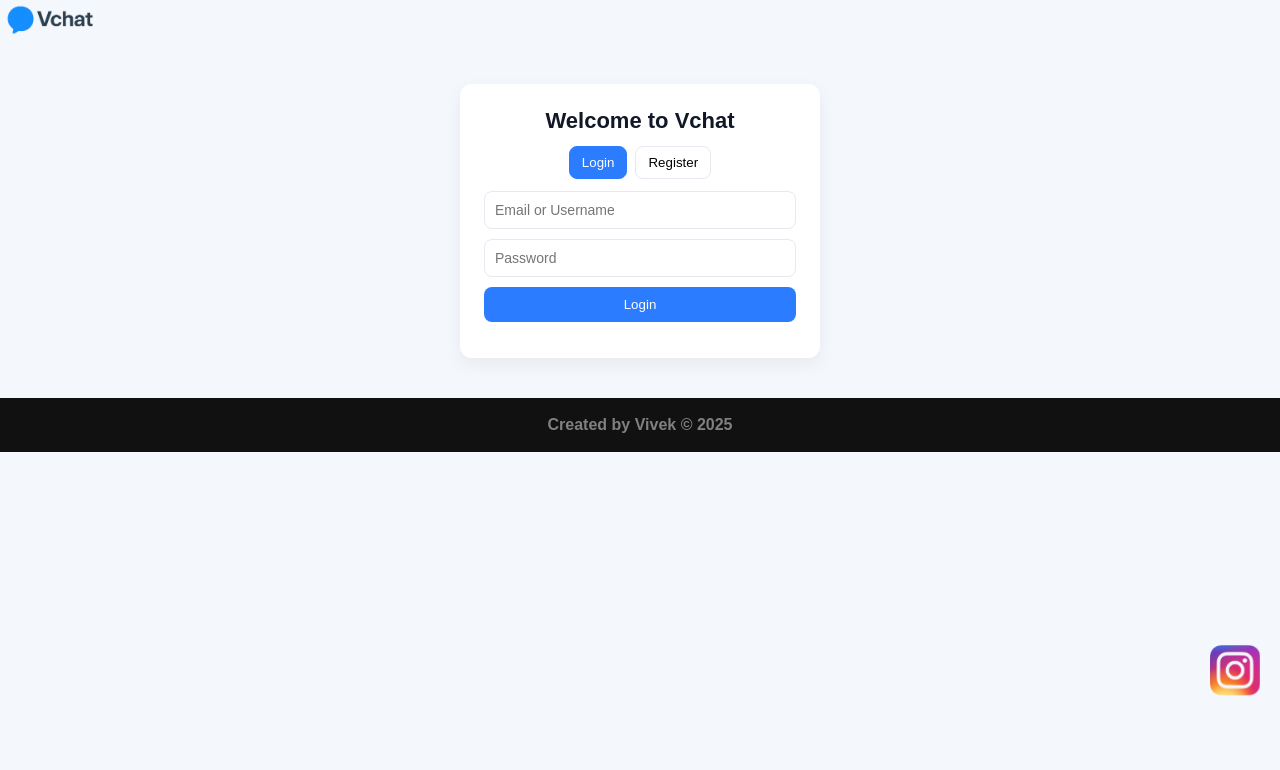
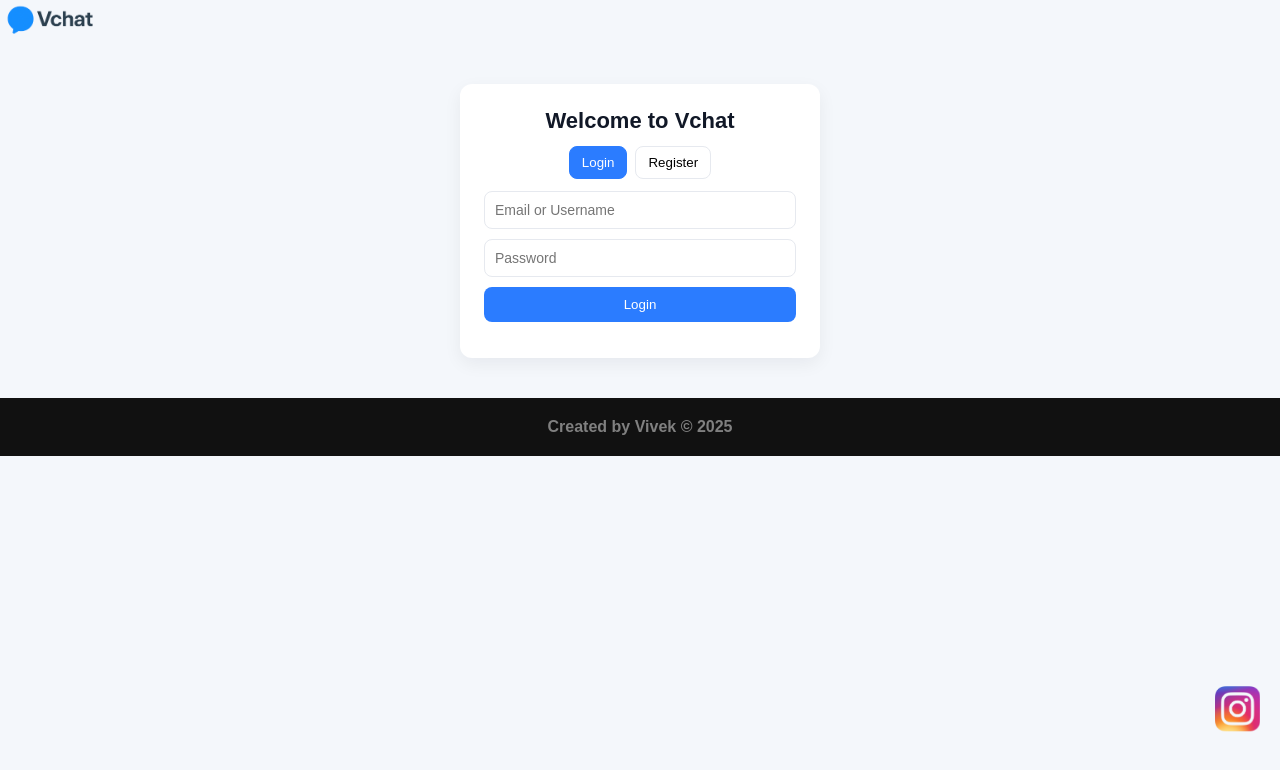
Before and after one commit to vivekkumar20041806/vchat, a website: page index.html in a window 1280 px wide. Drawn offline with Linux system fonts and the light colour scheme; no server answers.

Commit message:
Add files via upload

```diff
--- a/frontend/css/style.css
+++ b/frontend/css/style.css
@@ -135,16 +135,3 @@ button[type="submit"]{
   .chat-main{flex-direction:row}
   .chat-container{padding:10px;margin:20px auto !important}
 }
-
-
-
-
-.social-section img {
-  position: fixed;      /* Screen par fixed */
-  bottom: 80px;         /* Footer ke upar */
-  right: 20px;
-  z-index: 9999;        /* Footer ke upar */
-  height: 45px;
-  animation: floatInsta 3s ease-in-out infinite;
-  transition: transform 0.3s ease;
-}
--- a/index.html
+++ b/index.html
@@ -45,25 +45,14 @@
 
 
 
-<div id="social"></div>
-
-<script>
-  fetch('./pages/social-media.html')
-    .then(res => res.text())
-    .then(data => document.getElementById('social').innerHTML = data)
-    .catch(err => console.error("Social load error:", err));
-</script>
-
-
 
 
 <div id="footer"></div>
+
 <script>
-  fetch('./pages/footer.html')   // footer.html ka path correct rakho
-    .then(response => response.text())
-    .then(data => {
-      document.getElementById('footer').innerHTML = data;
-    })
+  fetch('./pages/footer.html')
+    .then(res => res.text())
+    .then(data => document.getElementById('footer').innerHTML = data)
     .catch(err => console.error("Footer load error:", err));
 </script>
 
--- a/pages/footer.html
+++ b/pages/footer.html
@@ -1,6 +1,7 @@
+<!-- Footer with floating Instagram icon -->
 <footer>
   <style>
-    /* Footer Text Style with Background */
+    /* Reset & font */
     * {
       margin: 0;
       padding: 0;
@@ -8,23 +9,51 @@
       font-family: "Poppins", sans-serif;
     }
 
+    /* Footer style */
     footer {
-      background-color: #111;  /* Dark background */
-      padding: 8px 0;          /* Top & bottom spacing */
-      position: relative;       /* Footer ko normal flow me rakho */
-      z-index: 1;               /* Footer ka z-index low rakho, icon ke neeche */
+      background-color: #111;
+      padding: 20px 0;
+      text-align: center;
+      color: gray;
+      font-size: 16px;
+      font-weight: 700;
+      font-family: 'Arial', sans-serif;
+      position: relative; /* Footer normal flow */
+      z-index: 1;         /* Footer low */
     }
 
-    /* Footer Text Style */
-    footer p {
-      color: gray;               /* Text color */
-      text-align: center;        /* Center text */
-      font-size: 16px;           /* Font size */
-      font-weight: 700;          /* Medium weight */
-      margin: 10px 0;            /* Top & bottom spacing */
-      font-family: 'Arial', sans-serif;  /* Font family */
+    /* Social Icon container */
+    .social-section {
+      position: fixed;   /* Screen par fixed */
+      bottom: 60px;      /* Footer ke upar distance */
+      right: 20px;       /* Right corner */
+      z-index: 9999;     /* Footer ke upar */
+    }
+
+    /* Social Icon */
+    .social-section img {
+      height: 45px;
+      animation: floatInsta 3s ease-in-out infinite;
+      transition: transform 0.3s ease;
+    }
+
+    .social-section img:hover {
+      transform: scale(1.2) rotate(10deg);
+    }
+
+    @keyframes floatInsta {
+      0%, 100% { transform: translateY(0); }
+      40% { transform: translateY(-8px); }
     }
   </style>
 
+  <!-- Footer Text -->
   <p>Created by Vivek &copy; 2025</p>
 </footer>
+
+<!-- Social Media Icon (footer ke bahar) -->
+<div class="social-section">
+  <a href="https://www.instagram.com/vivek.kr1806" target="_blank">
+    <img src="https://vivekkumar20041806.github.io/vchat/frontend/assets/images/Insta.png" alt="Instagram">
+  </a>
+</div>
```
Also changed, not shown: frontend/chat.html (+4 -6 lines).
